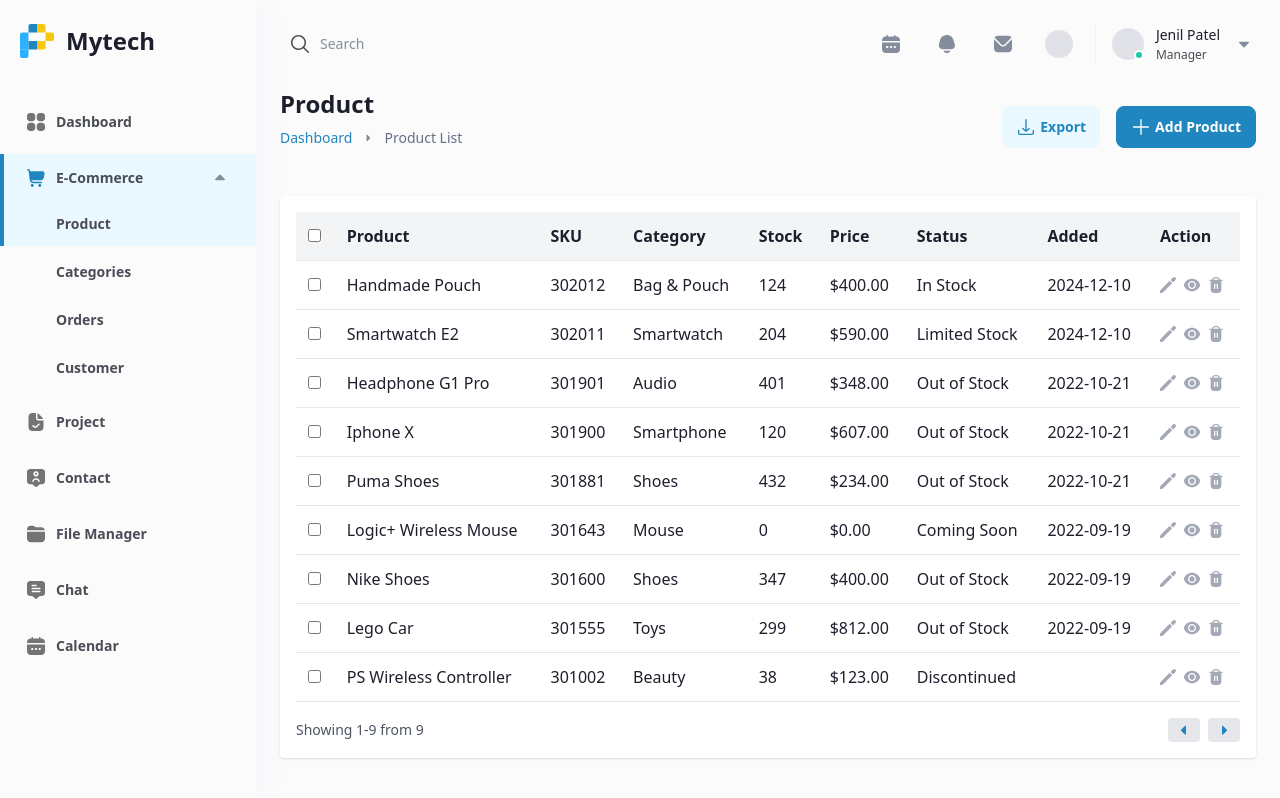
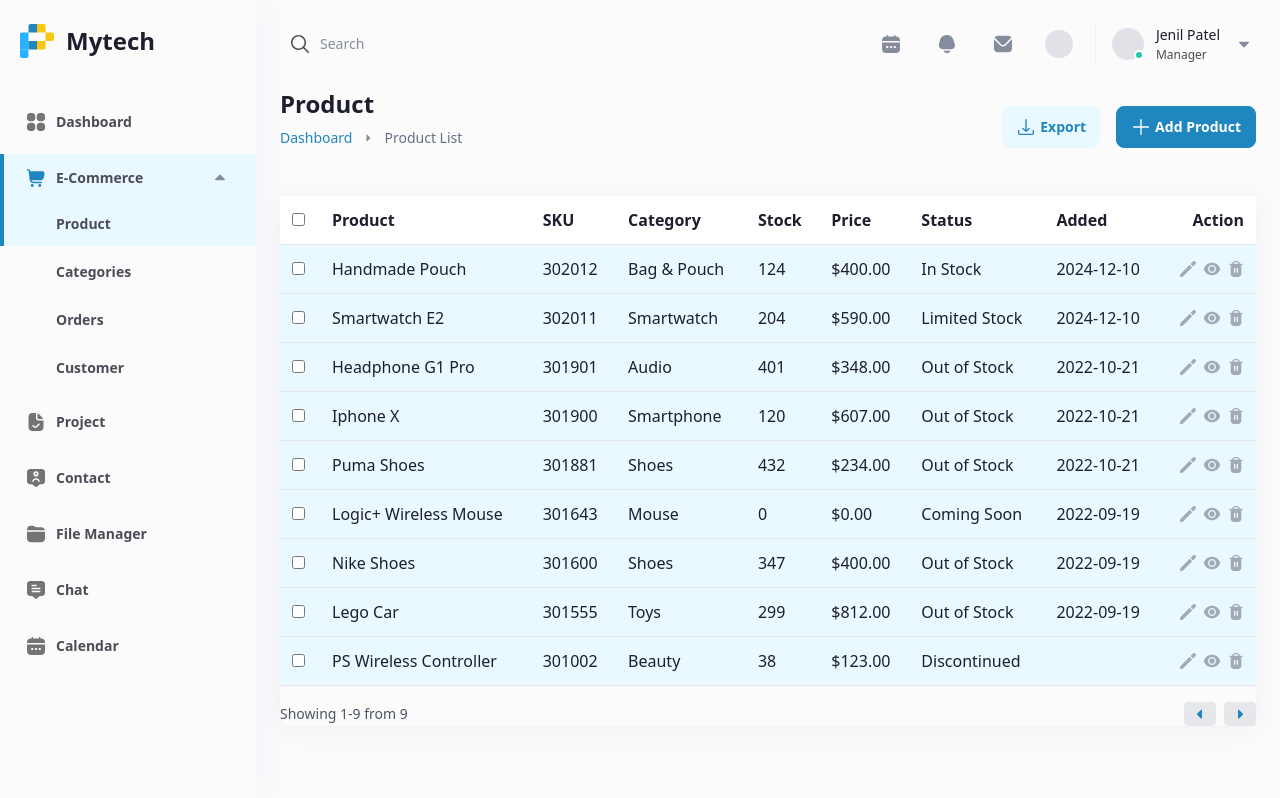
Before and after one commit to SisodiyaAakash/mytech, a Next.js app: page /product in a window 1280 px wide. Built offline with nearby package versions, Linux system fonts and the light colour scheme.

Commit message:
Minor updates in the table

```diff
--- a/app/product/page.js
+++ b/app/product/page.js
@@ -201,10 +201,10 @@ export default function Product() {
         <div className="filter-area p-6"></div>
 
         {/* Product Listing Area */}
-        <div className="product-listing bg-white rounded shadow p-4">
+        <div className="product-listing rounded-xl shadow-shadow2">
           <table className="w-full text-left border-collapse">
             <thead>
-              <tr className="bg-gray-100">
+              <tr className="bg-white">
                 <th className="p-3 border-b">
                   <input
                     type="checkbox"
@@ -219,12 +219,12 @@ export default function Product() {
                 <th className="p-3 border-b">Price</th>
                 <th className="p-3 border-b">Status</th>
                 <th className="p-3 border-b">Added</th>
-                <th className="p-3 border-b">Action</th>
+                <th className="p-3 border-b text-right">Action</th>
               </tr>
             </thead>
             <tbody>
               {products.map((product) => (
-                <tr key={product.id} className="hover:bg-gray-50">
+                <tr key={product.id} className="bg-[#EAF8FF] hover:bg-gray-50">
                   <td className="p-3 border-b">
                     <input
                       type="checkbox"
@@ -246,7 +246,7 @@ export default function Product() {
                   </td>
                   <td className="p-3 border-b">{product.details.addedDate}</td>
                   <td className="p-3 border-b">
-                    <div className="flex gap-2">
+                    <div className="flex justify-end gap-2">
                       <button
                         className="group p-0"
                         onClick={() => handleEditProduct(product.id)}
```
